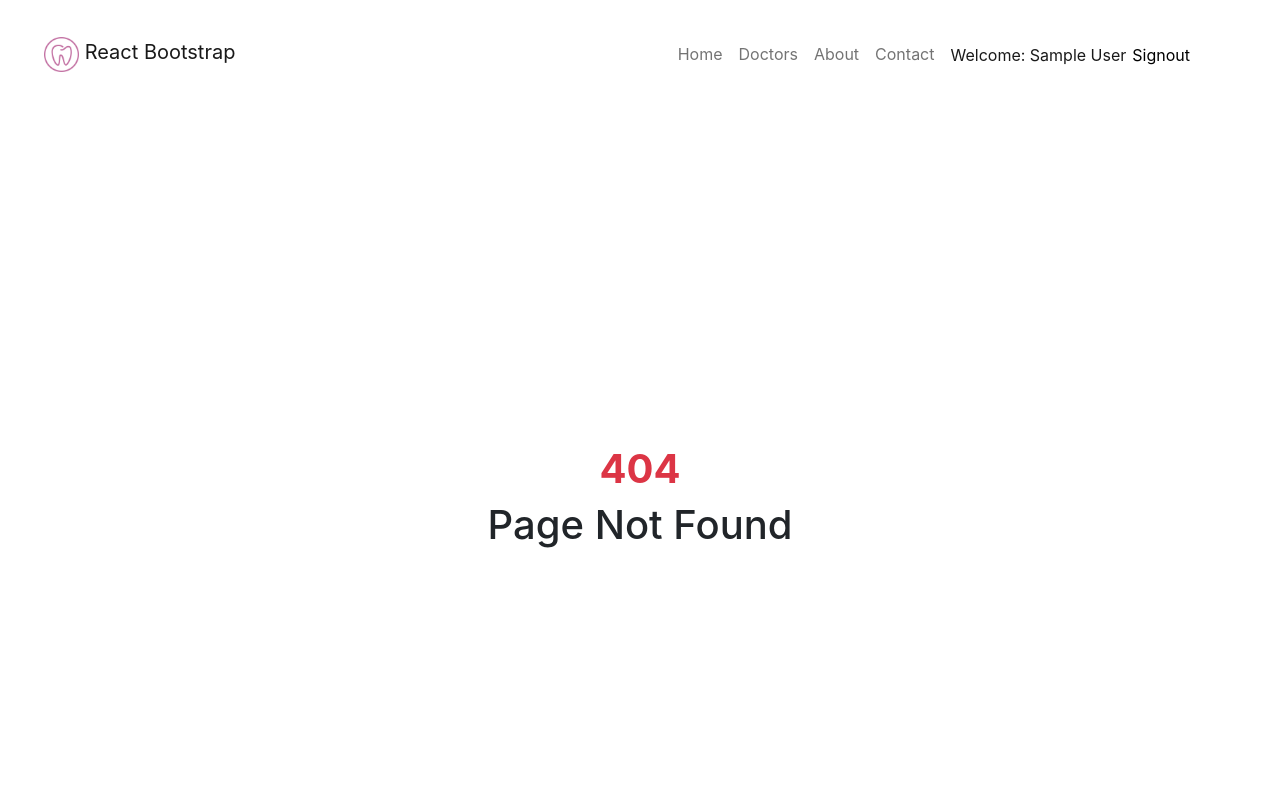
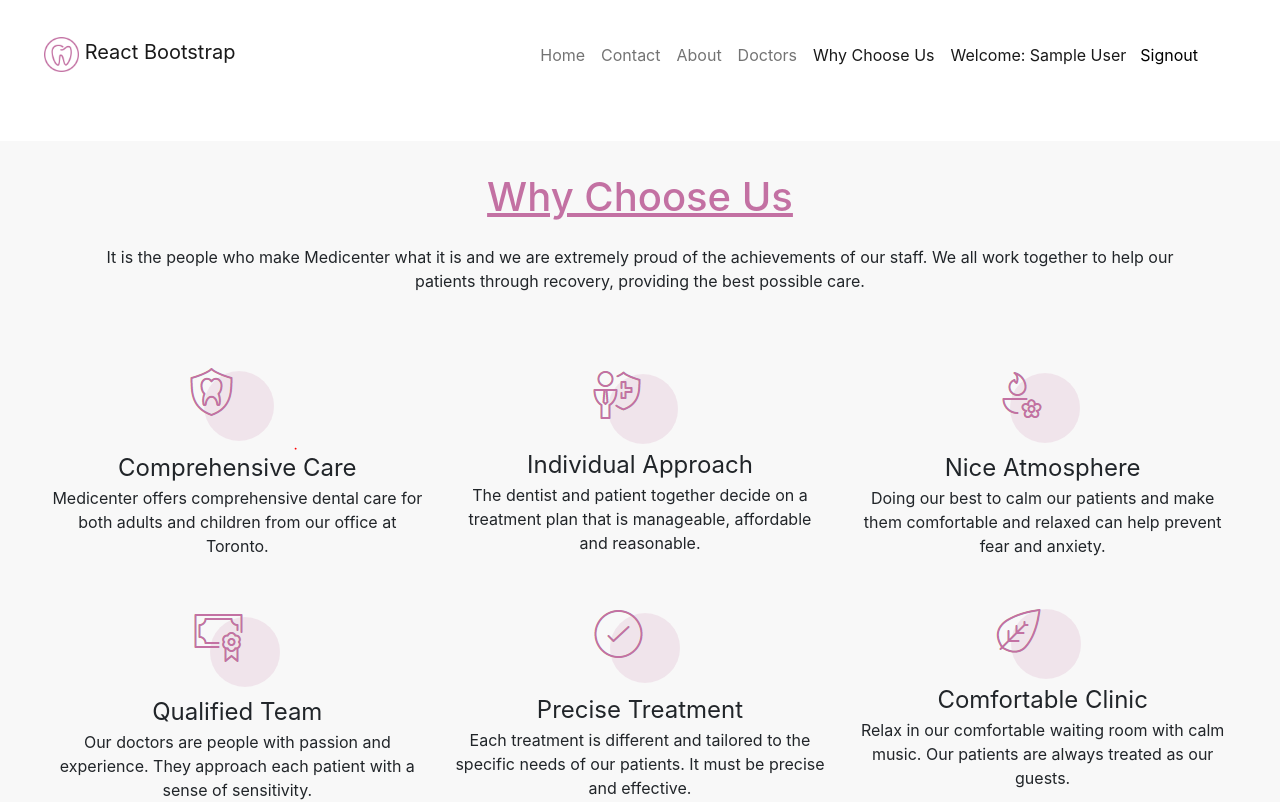
Before and after one commit to kawsarm104/medicenter-detistry, a React (Create React App) app: page /whychooseus in a window 1280 px wide. Shown: the top 802 px of the page. Built offline with nearby package versions, Linux system fonts and the light colour scheme; no server answers; sample sign-in values are in the browser's storage.

Commit message:
added why choose us and modified about us

```diff
--- a/src/App.js
+++ b/src/App.js
@@ -12,6 +12,7 @@ import Doctors from "./Pages/Doctors/Doctors";
 import NotFound from "./Pages/Error/NotFound";
 import Home from "./Pages/Home/Home/Home";
 import ServiceDetails from "./Pages/Services/ServiceDetails/ServiceDetails";
+import WhyChooseUs from "./Pages/WhyChooseUs/WhyChooseUs";
 import Services from "./Pages/Services/Services/Services";
 
 function App() {
@@ -40,6 +41,9 @@ function App() {
             <PrivateRoute path="/doctors">
               <Doctors></Doctors>
             </PrivateRoute>
+            <PrivateRoute path="/whychooseus">
+              <WhyChooseUs></WhyChooseUs>
+            </PrivateRoute>
             <Route path="/contact">
               <Contact></Contact>
             </Route>
--- a/src/Pages/About/About.js
+++ b/src/Pages/About/About.js
@@ -1,91 +1,42 @@
-import React from "react";
-import { Col, Container, Row } from "react-bootstrap";
-import "./About.css";
-import icn1 from "../../images/icon/icn1.PNG"
-import icn2 from "../../images/icon/icn2.PNG"
-import icn3 from "../../images/icon/icn3.PNG"
-import icn4 from "../../images/icon/icn4.PNG"
-import icn5 from "../../images/icon/icn5.PNG"
-import icn6 from "../../images/icon/icn6.PNG"
+import React from 'react';
+import { Container, Row, Col } from 'react-bootstrap';
+import "./About.css"
+import img from "../../images/about/medicenter-about-us.PNG"
+
 const About = () => {
   return (
-    <Container fluid className="mt-5 mb-5 px-5  about-us">
-      <div className="text-center our-doctors mb-4 py-3">
-        <h1 className="py-3">
-          <u>Why Choose Us</u>
-        </h1>
-        <p className="px-5">
-          It is the people who make Medicenter what it is and we are extremely
-          proud of the achievements of our staff. We all work together to help
-          our patients through recovery, providing the best possible care.
-        </p>
-      </div>
+    <Container fluid className="mx-auto p-3">
       <Row>
-        <Col sm={12} md={4} className=" p-3 text-center ">
-          <img src={icn1}className="img-fluid " alt="" />
-          <div className="text-center">
-            <span className="fs-4">Comprehensive Care</span>
-
-            <p>
-              Medicenter offers comprehensive dental care for both adults and
-              children from our office at Toronto.
-            </p>
-          </div>
+        <Col sm={12} md={6} className="p-3">
+          <img src={img} className="img-fluid" alt="" />
         </Col>
-        <Col sm={12} md={4} className=" p-3 text-center">
-          <img src={icn2} className="img-fluid" alt="" />
-          <div className="text-center">
-            <span className="fs-4">Individual Approach</span>
-
-            <p>
-              The dentist and patient together decide on a treatment plan that
-              is manageable, affordable and reasonable.
-            </p>
-          </div>
-        </Col>
-        <Col sm={12} md={4} className=" p-3 text-center">
-          <img src={icn3} className="img-fluid" alt="" />
-          <div className="text-center">
-            <span className="fs-4">Nice Atmosphere</span>
-
-            <p>
-              Doing our best to calm our patients and make them comfortable and
-              relaxed can help prevent fear and anxiety.
-            </p>
-          </div>
-        </Col>
-        <Col sm={12} md={4} className=" p-3 text-center">
-          <img src={icn4} className="img-fluid" alt="" />
-          <div className="text-center">
-            <span className="fs-4">Qualified Team</span>
-
-            <p>
-              Our doctors are people with passion and experience. They approach
-              each patient with a sense of sensitivity.
-            </p>
-          </div>
-        </Col>
-        <Col sm={12} md={4} className=" p-3 text-center">
-          <img src={icn5} className="img-fluid" alt="" />
-          <div className="text-center">
-            <span className="fs-4">Precise Treatment</span>
-
-            <p>
-              Each treatment is different and tailored to the specific needs of
-              our patients. It must be precise and effective.
-            </p>
-          </div>
-        </Col>
-        <Col sm={12} md={4} className=" p-3 text-center">
-          <img src={icn6} className="img-fluid" alt="" />
-          <div className="text-center">
-            <span className="fs-4">Comfortable Clinic</span>
-
-            <p>
-              Relax in our comfortable waiting room with calm music. Our
-              patients are always treated as our guests.
-            </p>
-          </div>
+        <Col sm={12} md={6}>
+          <h5 className="fw-light mt-3">Welcome to Medicenter</h5> <hr />
+          <h3 className="fw-light mt-3">
+            Medicenter holds the privilage of being Chicago's first choice
+            hospital
+          </h3>
+          <p className=" mt-3">
+            Since its founding we become an integral part of the city, advancing
+            our mission of providing access to compassionate care to our
+            communities. Today patients find care that combines world-class
+            medicine with compassion.
+          </p>
+          <ul>
+            <li>
+              Medicenter is a people centered environment – which means you are
+              at the center of everything we do and every decision we make.
+            </li>
+            <li>
+              We are your partner for health, helping your live well by bringing
+              the best in medicine and healthcare to your door.
+            </li>
+            <li>
+              We provide fast, effective and affordable immediate care for
+              non-life threatening illnesses. Most patients are seen, treated
+              and released in about 60 minutes.
+            </li>
+          </ul>
         </Col>
       </Row>
     </Container>
--- a/src/Pages/Common/Header/Header.js
+++ b/src/Pages/Common/Header/Header.js
@@ -27,29 +27,38 @@ const Header = () => {
             <Nav.Link as={NavLink} to="/home">
               Home
             </Nav.Link>
-            <Nav.Link as={NavLink} to="/doctors">
+            {/* <Nav.Link as={NavLink} to="/doctors">
               Doctors
+            </Nav.Link> */}
+
+            <Nav.Link as={NavLink} to="/contact">
+              Contact
             </Nav.Link>
             <Nav.Link as={NavLink} to="/about">
               About
-            </Nav.Link>
-            <Nav.Link as={NavLink} to="/contact">
-              Contact
             </Nav.Link>
             {/* <Nav.Link as={NavLink} to="/signup">
               Signup
             </Nav.Link> */}
 
             {user.displayName ? (
-              <Nav.Link as={NavLink} to="#">
-                Welcome: {user.displayName}
+              <>
+                <Nav.Link as={NavLink} to="/doctors">
+                  Doctors
+                </Nav.Link>
+                <Nav.Link as={NavLink} to="/whychooseus">
+                  Why Choose Us
+                </Nav.Link>
+                <Nav.Link as={NavLink} to="#">
+                  Welcome: {user.displayName}{" "}
+                </Nav.Link>
                 <button
                   onClick={Signout}
                   style={{ border: "none", backgroundColor: "white" }}
                 >
                   Signout
                 </button>{" "}
-              </Nav.Link>
+              </>
             ) : (
               <Nav.Link as={NavLink} to="/signin">
                 Signin
--- /dev/null
+++ b/src/Pages/WhyChooseUs/WhyChooseUs.css
@@ -0,0 +1,5 @@
+.about-us{
+    background-color: #f8f8f8;
+    /* margin-top: 20px; */
+    min-height: 100vh;
+}
--- /dev/null
+++ b/src/Pages/WhyChooseUs/WhyChooseUs.js
@@ -0,0 +1,96 @@
+import React from "react";
+import { Col, Container, Row } from "react-bootstrap";
+import icn1 from "../../images/icon/icn1.PNG";
+import icn2 from "../../images/icon/icn2.PNG";
+import icn3 from "../../images/icon/icn3.PNG";
+import icn4 from "../../images/icon/icn4.PNG";
+import icn5 from "../../images/icon/icn5.PNG";
+import icn6 from "../../images/icon/icn6.PNG";
+import "./WhyChooseUs.css";
+
+const WhyChooseUs = () => {
+  return (
+    <Container fluid className="mt-5 mb-5 px-5  about-us">
+      <div className="text-center our-doctors mb-4 py-3">
+        <h1 className="py-3">
+          <u>Why Choose Us</u>
+        </h1>
+        <p className="px-5">
+          It is the people who make Medicenter what it is and we are extremely
+          proud of the achievements of our staff. We all work together to help
+          our patients through recovery, providing the best possible care.
+        </p>
+      </div>
+      <Row>
+        <Col sm={12} md={4} className=" p-3 text-center ">
+          <img src={icn1} className="img-fluid " alt="" />
+          <div className="text-center">
+            <span className="fs-4">Comprehensive Care</span>
+
+            <p>
+              Medicenter offers comprehensive dental care for both adults and
+              children from our office at Toronto.
+            </p>
+          </div>
+        </Col>
+        <Col sm={12} md={4} className=" p-3 text-center">
+          <img src={icn2} className="img-fluid" alt="" />
+          <div className="text-center">
+            <span className="fs-4">Individual Approach</span>
+
+            <p>
+              The dentist and patient together decide on a treatment plan that
+              is manageable, affordable and reasonable.
+            </p>
+          </div>
+        </Col>
+        <Col sm={12} md={4} className=" p-3 text-center">
+          <img src={icn3} className="img-fluid" alt="" />
+          <div className="text-center">
+            <span className="fs-4">Nice Atmosphere</span>
+
+            <p>
+              Doing our best to calm our patients and make them comfortable and
+              relaxed can help prevent fear and anxiety.
+            </p>
+          </div>
+        </Col>
+        <Col sm={12} md={4} className=" p-3 text-center">
+          <img src={icn4} className="img-fluid" alt="" />
+          <div className="text-center">
+            <span className="fs-4">Qualified Team</span>
+
+            <p>
+              Our doctors are people with passion and experience. They approach
+              each patient with a sense of sensitivity.
+            </p>
+          </div>
+        </Col>
+        <Col sm={12} md={4} className=" p-3 text-center">
+          <img src={icn5} className="img-fluid" alt="" />
+          <div className="text-center">
+            <span className="fs-4">Precise Treatment</span>
+
+            <p>
+              Each treatment is different and tailored to the specific needs of
+              our patients. It must be precise and effective.
+            </p>
+          </div>
+        </Col>
+        <Col sm={12} md={4} className=" p-3 text-center">
+          <img src={icn6} className="img-fluid" alt="" />
+          <div className="text-center">
+            <span className="fs-4">Comfortable Clinic</span>
+
+            <p>
+              Relax in our comfortable waiting room with calm music. Our
+              patients are always treated as our guests.
+            </p>
+          </div>
+        </Col>
+      </Row>
+    </Container>
+  );
+};
+
+export default WhyChooseUs;
```
Also changed, not shown: src/images/about/medicenter-about-us.PNG (added), 1 other file (tests, documents, lock files or other folders).
